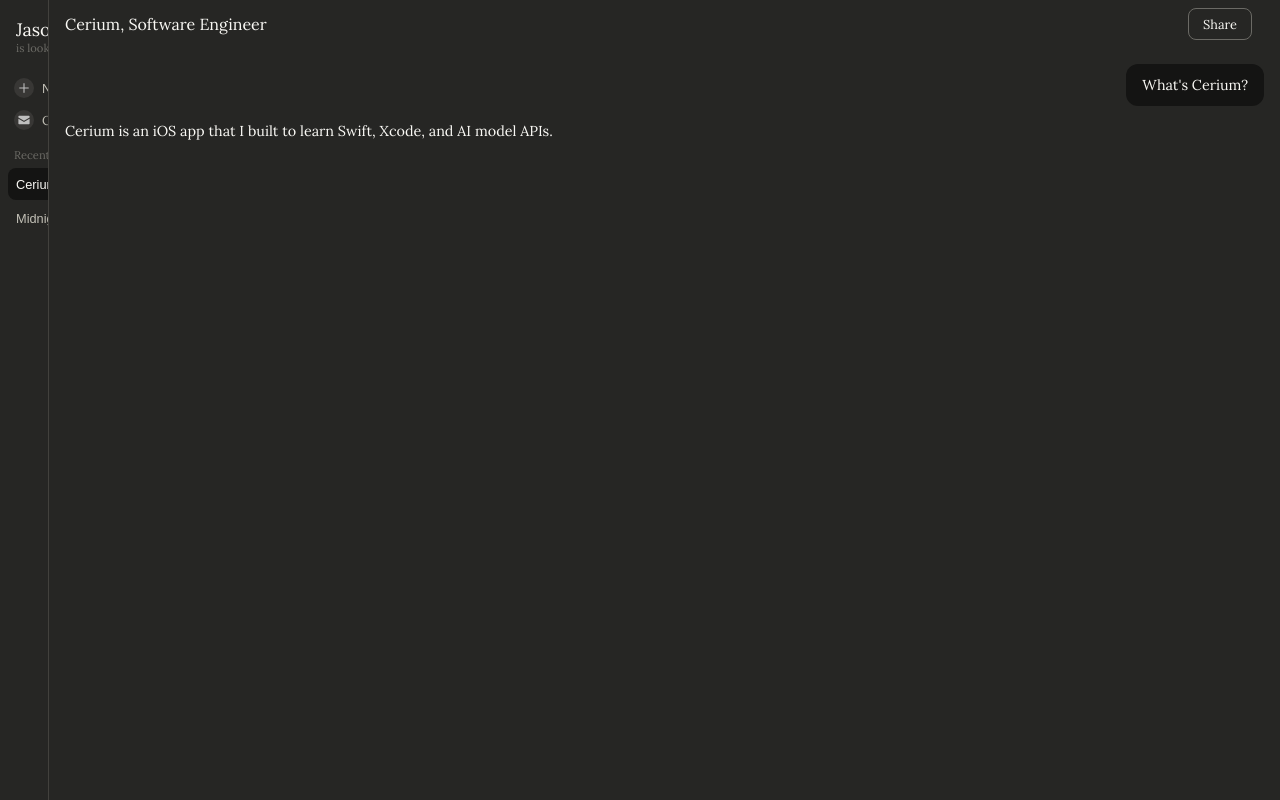
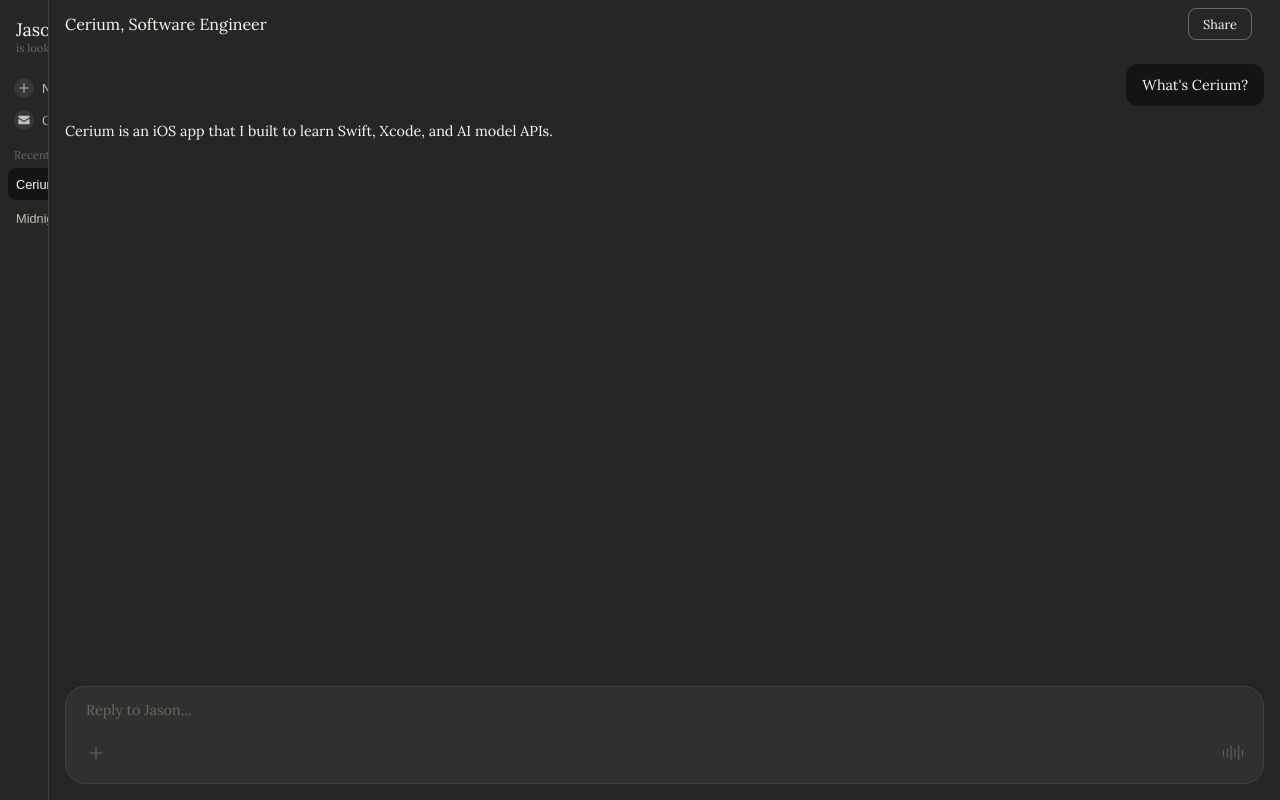
Before and after one commit to u9g/jason-portfolio, a Vue app: page /#cerium in a window 1280 px wide. Built offline with nearby package versions, Linux system fonts and the light colour scheme.

Commit message:
Extract PromptBar into its own component with updated background color

```diff
--- a/src/components/Conversation.vue
+++ b/src/components/Conversation.vue
@@ -1,4 +1,6 @@
 <script setup lang="ts">
+import PromptBar from "./PromptBar.vue";
+
 defineProps<{
   title: string;
   slug: string;
@@ -21,6 +23,8 @@ defineProps<{
         {{ msg.message }}
       </div>
     </div>
+
+    <PromptBar />
   </div>
 </template>
 
@@ -73,5 +77,4 @@ defineProps<{
   padding: 12px 16px;
   border-radius: 12px;
   max-width: 80%;
-}
-</style>
+}</style>
--- /dev/null
+++ b/src/components/PromptBar.vue
@@ -0,0 +1,96 @@
+<template>
+  <div class="prompt-bar-wrapper">
+    <div class="prompt-bar">
+      <div class="prompt-input" contenteditable="true" role="textbox" aria-label="Write your prompt" data-placeholder="Reply to Jason..."></div>
+      <div class="prompt-actions">
+        <button class="prompt-icon-btn" aria-label="Attach">
+          <svg width="20" height="20" viewBox="0 0 20 20" fill="currentColor" xmlns="http://www.w3.org/2000/svg"><path d="M10 3a.5.5 0 0 1 .5.5v6h6l.1.01a.5.5 0 0 1 0 .98l-.1.01h-6v6a.5.5 0 0 1-1 0v-6h-6a.5.5 0 0 1 0-1h6v-6A.5.5 0 0 1 10 3"></path></svg>
+        </button>
+        <button class="prompt-send-btn" aria-label="Send">
+          <svg width="20" height="20" viewBox="0 0 21 21" fill="none" xmlns="http://www.w3.org/2000/svg"><rect x="0" y="7.5" height="6" fill="currentColor" width="1" rx="0.5" ry="0.5"></rect><rect x="4" y="5.5" height="10" fill="currentColor" width="1" rx="0.5" ry="0.5"></rect><rect x="8" y="2.5" height="16" fill="currentColor" width="1" rx="0.5" ry="0.5"></rect><rect x="12" y="5.5" height="10" fill="currentColor" width="1" rx="0.5" ry="0.5"></rect><rect x="16" y="2.5" height="16" fill="currentColor" width="1" rx="0.5" ry="0.5"></rect><rect x="20" y="7.5" height="6" fill="currentColor" width="1" rx="0.5" ry="0.5"></rect></svg>
+        </button>
+      </div>
+    </div>
+  </div>
+</template>
+
+<style lang="css" scoped>
+.prompt-bar-wrapper {
+  margin-top: auto;
+  padding: 12px 16px 16px;
+  position: sticky;
+  bottom: 0;
+}
+
+.prompt-bar {
+  display: flex;
+  flex-direction: column;
+  gap: 12px;
+  padding: 14px;
+  border-radius: 20px;
+  border: 0.5px solid #42413d;
+  background: #30302e;
+  box-shadow:
+    0 0.25rem 1.25rem rgba(0, 0, 0, 0.035),
+    0 0 0 0.5px rgba(66, 65, 61, 0.15);
+  transition: box-shadow 0.2s ease;
+}
+
+.prompt-bar:hover {
+  box-shadow:
+    0 0.25rem 1.25rem rgba(0, 0, 0, 0.035),
+    0 0 0 0.5px rgba(66, 65, 61, 0.3);
+}
+
+.prompt-bar:focus-within {
+  box-shadow:
+    0 0.25rem 1.25rem rgba(0, 0, 0, 0.075),
+    0 0 0 0.5px rgba(66, 65, 61, 0.3);
+}
+
+.prompt-input {
+  min-height: 1.5rem;
+  max-height: 24rem;
+  overflow-y: auto;
+  outline: none;
+  color: #faf9f5;
+  font-family: inherit;
+  font-size: 0.9rem;
+  font-weight: 300;
+  padding: 0 6px;
+  word-break: break-word;
+}
+
+.prompt-input:empty::before {
+  content: attr(data-placeholder);
+  color: #6b6a65;
+  pointer-events: none;
+}
+
+.prompt-actions {
+  display: flex;
+  align-items: center;
+  justify-content: space-between;
+}
+
+.prompt-icon-btn,
+.prompt-send-btn {
+  display: flex;
+  align-items: center;
+  justify-content: center;
+  width: 32px;
+  height: 32px;
+  border-radius: 8px;
+  border: none;
+  background: transparent;
+  color: #6b6a65;
+  cursor: pointer;
+  transition: background 0.2s ease, color 0.2s ease;
+}
+
+.prompt-icon-btn:hover,
+.prompt-send-btn:hover {
+  background: #2a2a28;
+  color: #faf9f5;
+}
+</style>
```
